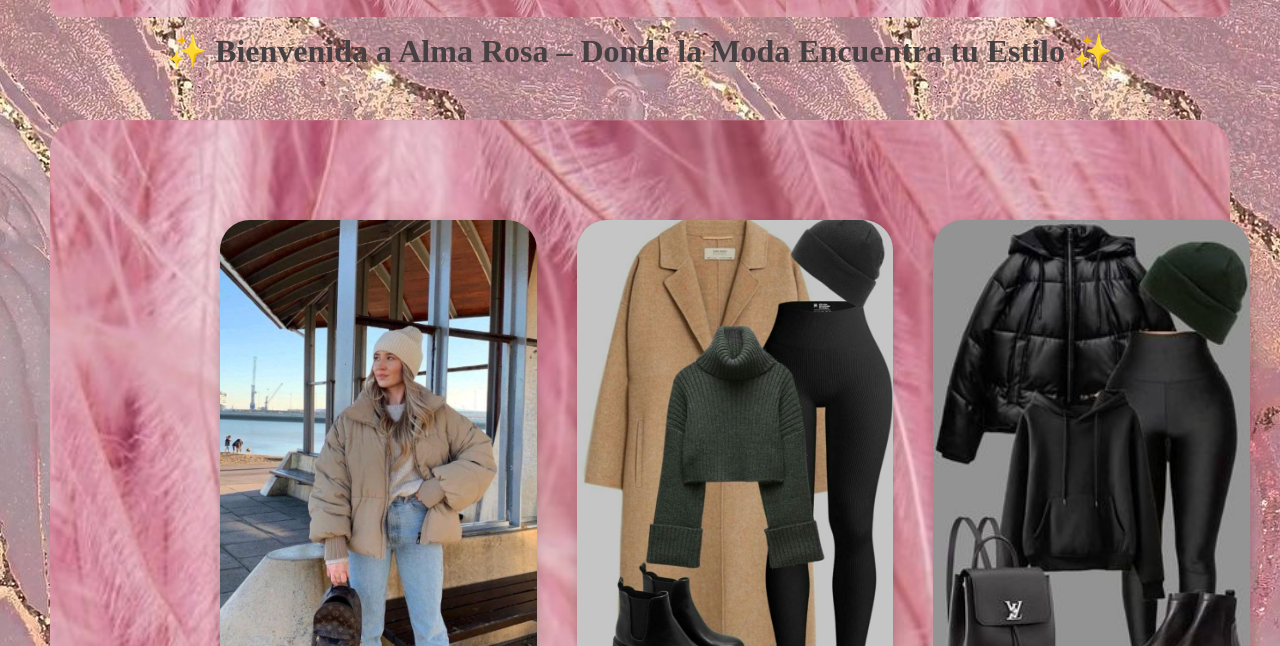
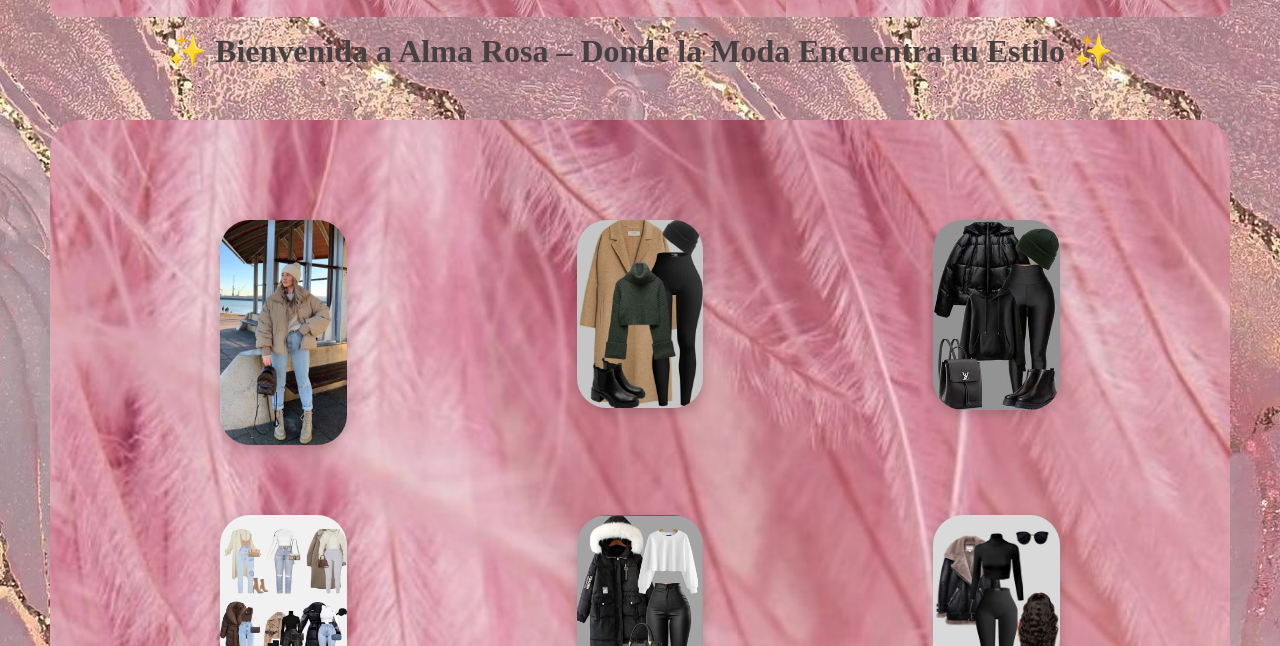
Before and after one commit to Neurus33/tiendaalmarosa, a plain HTML site: page index.html in a window 1280 px wide. Shown: the part 154-800 px from the top of the page. Drawn offline with Linux system fonts and the light colour scheme; a web font is replaced by a local one.

Commit message:
Corrige el ancho de .item2 para evitar desbordes

```diff
--- a/style.css
+++ b/style.css
@@ -244,12 +244,16 @@ justify-content: center;
     padding: 0 20px;
 
 }
-.item2 {
-  width: 250%;
+
+.item2{
+
+  width: 100%;
   height: auto;
   border-radius: 30px;
   object-fit: cover;
   box-shadow: 0 4px 12px rgba(0, 0, 0, 0.2);
+  display: block;
+  margin: 0 auto;
 }
 
 /* Botón del carrito */
```
